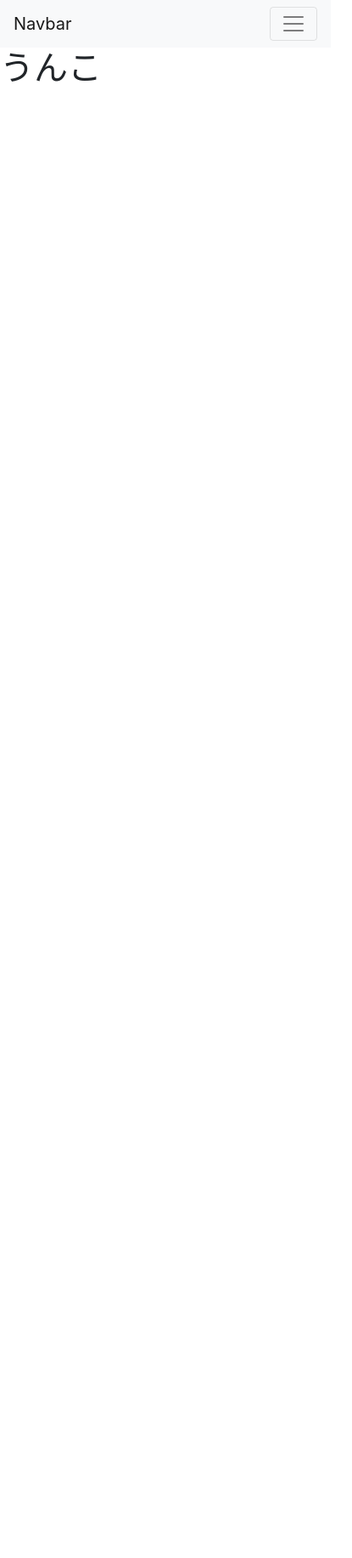
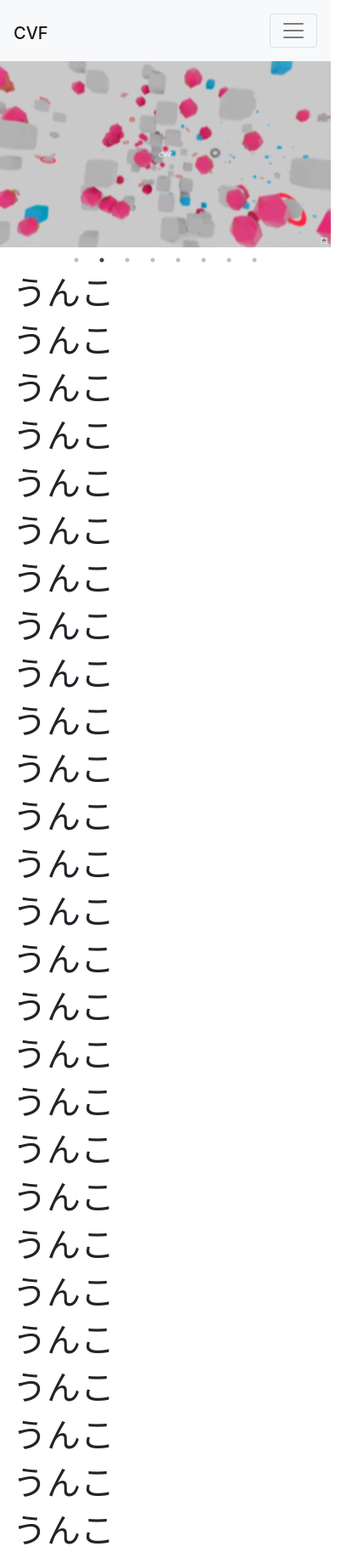
Before and after one commit to HiraginoYuki/CVF, a plain HTML site: page public/index.html in a window 390 px wide. Shown: the whole page at 85% size, 415 px wide, since content can reach past the window. Before the commit the page ends 844 px from the top, so only its background shows below. Drawn offline with nearby package versions, Linux system fonts and the light colour scheme.

Commit message:
➕追加 スライドショー(仮)の追加

```diff
--- a/public/index.html
+++ b/public/index.html
@@ -5,13 +5,25 @@
 	<meta name="viewport" content="width=device-width, initial-scale=1.0">
 	<title>PV製作技術大会 - CVF</title>
 	<link rel="stylesheet" href="https://stackpath.bootstrapcdn.com/bootstrap/4.5.0/css/bootstrap.min.css" integrity="sha384-9aIt2nRpC12Uk9gS9baDl411NQApFmC26EwAOH8WgZl5MYYxFfc+NcPb1dKGj7Sk" crossorigin="anonymous">
-	<script src="https://code.jquery.com/jquery-3.5.1.slim.min.js" integrity="sha384-DfXdz2htPH0lsSSs5nCTpuj/zy4C+OGpamoFVy38MVBnE+IbbVYUew+OrCXaRkfj" crossorigin="anonymous"></script>
+	<script src="https://code.jquery.com/jquery-3.5.1.min.js" integrity="sha256-9/aliU8dGd2tb6OSsuzixeV4y/faTqgFtohetphbbj0=" crossorigin="anonymous"></script>
 	<script src="https://cdn.jsdelivr.net/npm/popper.js@1.16.0/dist/umd/popper.min.js" integrity="sha384-Q6E9RHvbIyZFJoft+2mJbHaEWldlvI9IOYy5n3zV9zzTtmI3UksdQRVvoxMfooAo" crossorigin="anonymous"></script>
 	<script src="https://stackpath.bootstrapcdn.com/bootstrap/4.5.0/js/bootstrap.min.js" integrity="sha384-OgVRvuATP1z7JjHLkuOU7Xw704+h835Lr+6QL9UvYjZE3Ipu6Tp75j7Bh/kR0JKI" crossorigin="anonymous"></script>
+
+	<link rel="stylesheet" type="text/css" href="//cdn.jsdelivr.net/npm/slick-carousel@1.8.1/slick/slick.css"/>
+	<link rel="stylesheet" type="text/css" href="//cdn.jsdelivr.net/npm/slick-carousel@1.8.1/slick/slick-theme.css"/>
+	<script type="text/javascript" src="//cdn.jsdelivr.net/npm/slick-carousel@1.8.1/slick/slick.min.js"></script>
+	<style>
+
+		img#unko {
+			margin-left: 0px;
+			margin-right: 0px;
+		}
+
+	</style>
 </head>
 <body>
-	<nav class="navbar navbar-expand-lg navbar-light bg-light">
-		<a class="navbar-brand" href="#">Navbar</a>
+	<nav class="navbar sticky-top navbar-expand-lg navbar-light bg-light" id="navbar">
+		<h1><a class="navbar-brand" href="#">CVF</a></h1>
 		<button class="navbar-toggler" type="button" data-toggle="collapse" data-target="#navbarSupportedContent" aria-controls="navbarSupportedContent" aria-expanded="false" aria-label="Toggle navigation">
 		  <span class="navbar-toggler-icon"></span>
 		</button>
@@ -39,16 +51,136 @@
 			  <a class="nav-link disabled" href="#">Disabled</a>
 			</li>
 		  </ul>
-		  <form class="form-inline my-2 my-lg-0">
-			<input class="form-control mr-sm-2" type="search" placeholder="Search" aria-label="Search">
-			<button class="btn btn-outline-success my-2 my-sm-0" type="submit">Search</button>
-		  </form>
 		</div>
 	</nav>
+	<div class="slick">
+		<div class="text-center">
+			<img src="photos/slide-1.png" alt="slide-1" class="img-fluid text-center unko">
+		</div>
+		<div class="text-center">
+			<img src="photos/slide-2.png" alt="slide-2" class="img-fluid text-center unko">
+		</div>
+		<div class="text-center">
+			<img src="photos/slide-3.JPG" alt="slide-3" class="img-fluid text-center unko">
+		</div>
+		<div class="text-center">
+			<img src="photos/slide-4.jpg" alt="slide-4" class="img-fluid text-center unko">
+		</div>
+		<div class="text-center">
+			<img src="photos/slide-5.JPG" alt="slide-5" class="img-fluid text-center unko">
+		</div>
+		<div class="text-center">
+			<img src="photos/slide-6.jpg" alt="slide-6" class="img-fluid text-center unko">
+		</div>
+		<div class="text-center">
+			<img src="photos/slide-7.jpg" alt="slide-7" class="img-fluid text-center unko">
+		</div>
+		<div class="text-center">
+			<img src="photos/slide-8.png" alt="slide-8" class="img-fluid text-center unko">
+		</div>
+	</div>
 	<div class="container">
-		<div class="row">
+		<div class="row col-md-12 text-center">
+			<h1>うんこ</h1>
+		</div>
+		<div class="row col-md-12 text-center">
+			<h1>うんこ</h1>
+		</div>
+		<div class="row col-md-12 text-center">
+			<h1>うんこ</h1>
+		</div>
+		<div class="row col-md-12 text-center">
+			<h1>うんこ</h1>
+		</div>
+		<div class="row col-md-12 text-center">
+			<h1>うんこ</h1>
+		</div>
+		<div class="row col-md-12 text-center">
+			<h1>うんこ</h1>
+		</div>
+		<div class="row col-md-12 text-center">
+			<h1>うんこ</h1>
+		</div>
+		<div class="row col-md-12 text-center">
+			<h1>うんこ</h1>
+		</div>
+		<div class="row col-md-12 text-center">
+			<h1>うんこ</h1>
+		</div>
+		<div class="row col-md-12 text-center">
+			<h1>うんこ</h1>
+		</div>
+		<div class="row col-md-12 text-center">
+			<h1>うんこ</h1>
+		</div>
+		<div class="row col-md-12 text-center">
+			<h1>うんこ</h1>
+		</div>
+		<div class="row col-md-12 text-center">
+			<h1>うんこ</h1>
+		</div>
+		<div class="row col-md-12 text-center">
+			<h1>うんこ</h1>
+		</div>
+		<div class="row col-md-12 text-center">
+			<h1>うんこ</h1>
+		</div>
+		<div class="row col-md-12 text-center">
+			<h1>うんこ</h1>
+		</div>
+		<div class="row col-md-12 text-center">
+			<h1>うんこ</h1>
+		</div>
+		<div class="row col-md-12 text-center">
+			<h1>うんこ</h1>
+		</div>
+		<div class="row col-md-12 text-center">
+			<h1>うんこ</h1>
+		</div>
+		<div class="row col-md-12 text-center">
+			<h1>うんこ</h1>
+		</div>
+		<div class="row col-md-12 text-center">
+			<h1>うんこ</h1>
+		</div>
+		<div class="row col-md-12 text-center">
+			<h1>うんこ</h1>
+		</div>
+		<div class="row col-md-12 text-center">
+			<h1>うんこ</h1>
+		</div>
+		<div class="row col-md-12 text-center">
+			<h1>うんこ</h1>
+		</div>
+		<div class="row col-md-12 text-center">
+			<h1>うんこ</h1>
+		</div>
+		<div class="row col-md-12 text-center">
+			<h1>うんこ</h1>
+		</div>
+		<div class="row col-md-12 text-center">
 			<h1>うんこ</h1>
 		</div>
 	</div>
+	<script>
+		/*
+		var scrollPosition = 0;
+		$(window).scroll(function () {
+			var scrollTop = $(this).scrollTop();
+			if (scrollTop > scrollPosition && scrollTop > $("#navbar").offset().top) {
+				$('#navbar').fadeIn();
+			} else {
+				$('#navbar').fadeOut();
+			}
+			scrollPosition = scrollTop;
+		});
+		*/
+		$('.slick').slick({
+			adaptiveHeight: true,
+			autoplay: true,
+			autoplaySpeed: 3000,
+			dots: true
+		});
+	</script>
 </body>
 </html>
```
Also changed, not shown: public/photos/slide-2.png (added), public/photos/slide-3.JPG (added), public/photos/slide-4.jpg (added), public/photos/slide-5.JPG (added), public/photos/slide-6.jpg (added), public/photos/slide-7.jpg (added), public/photos/slide-8.png (added), 1 other file.
